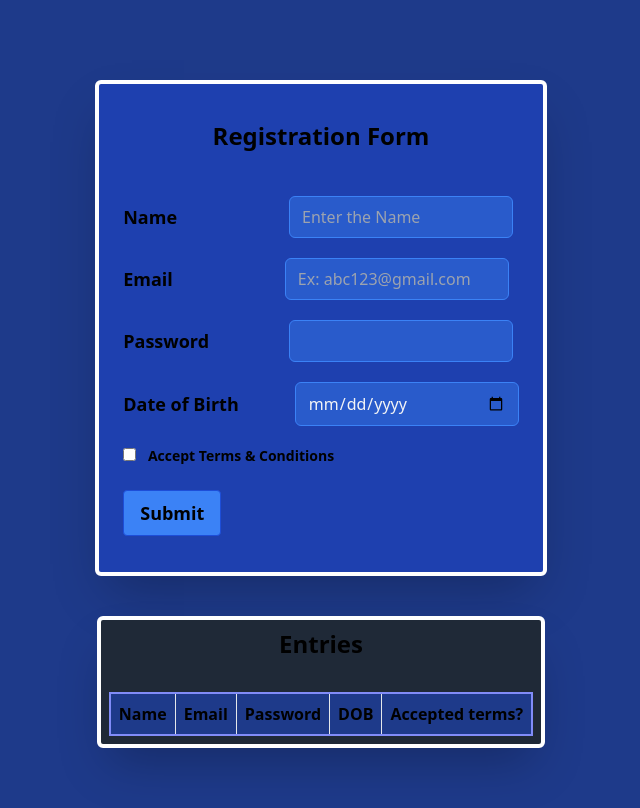
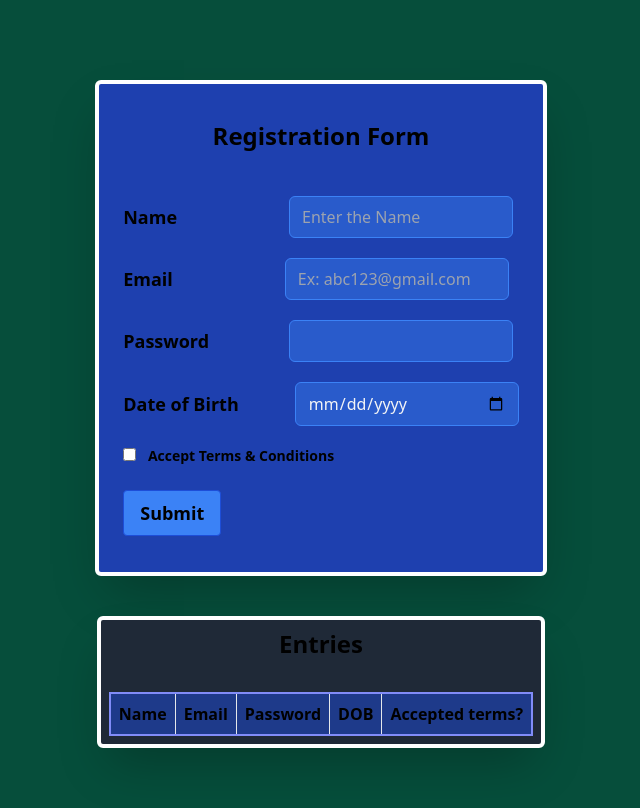
Before and after one commit to poojithalopinti/wd101, a plain HTML site: page index.html in a window 1280 px wide. Shown: the whole page, without its empty margins (319-959 px from the left). Drawn offline with nearby package versions, Linux system fonts and the light colour scheme.

Commit message:
index.html

```diff
--- a/index.html
+++ b/index.html
@@ -7,7 +7,7 @@
     <link href="https://cdnjs.cloudflare.com/ajax/libs/tailwindcss/2.2.19/tailwind.min.css" rel="stylesheet">
     <title>Document</title>
 </head>
-<body class="bg-blue-900">
+<body class="bg-green-900">
     <div class="h-full max-h-full flex flex-col
     items-center justify-center content-center p-20 ">
         <div class="text-black px-6 py-9 bg-blue-800 rounded-md border-4  border-white shadow-2xl" >
```
